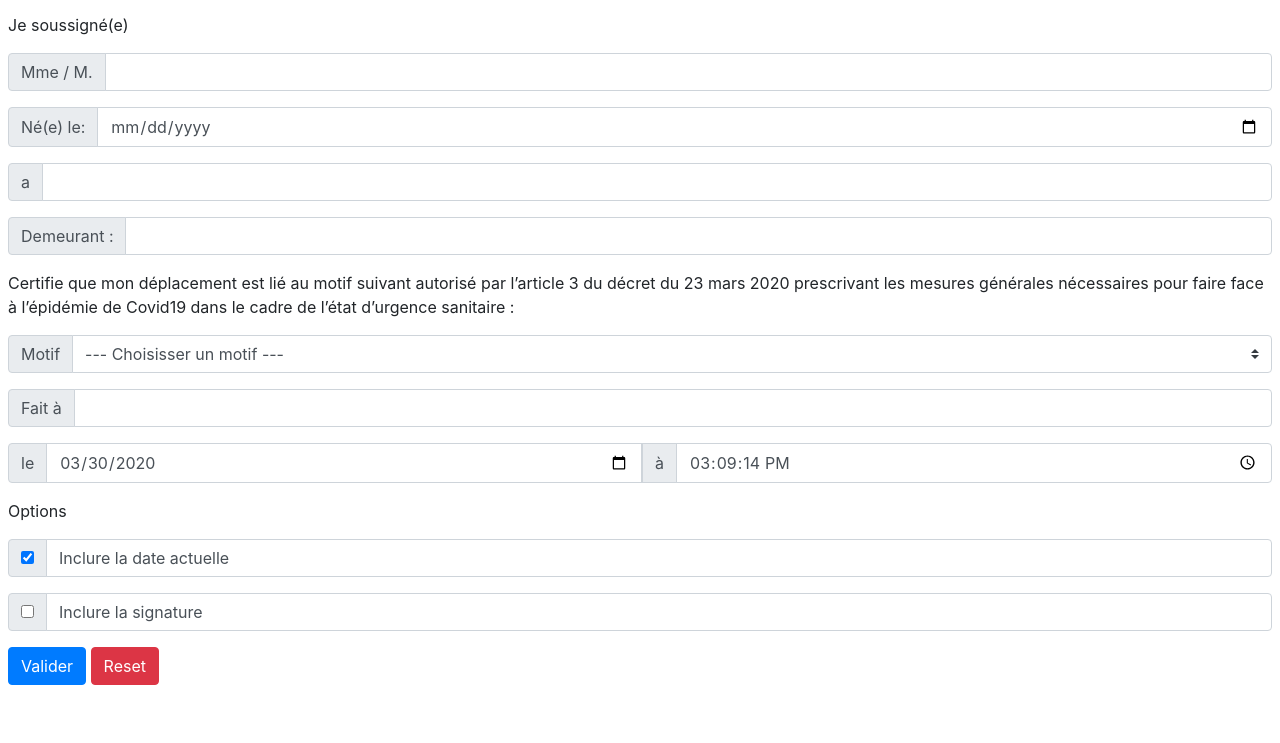
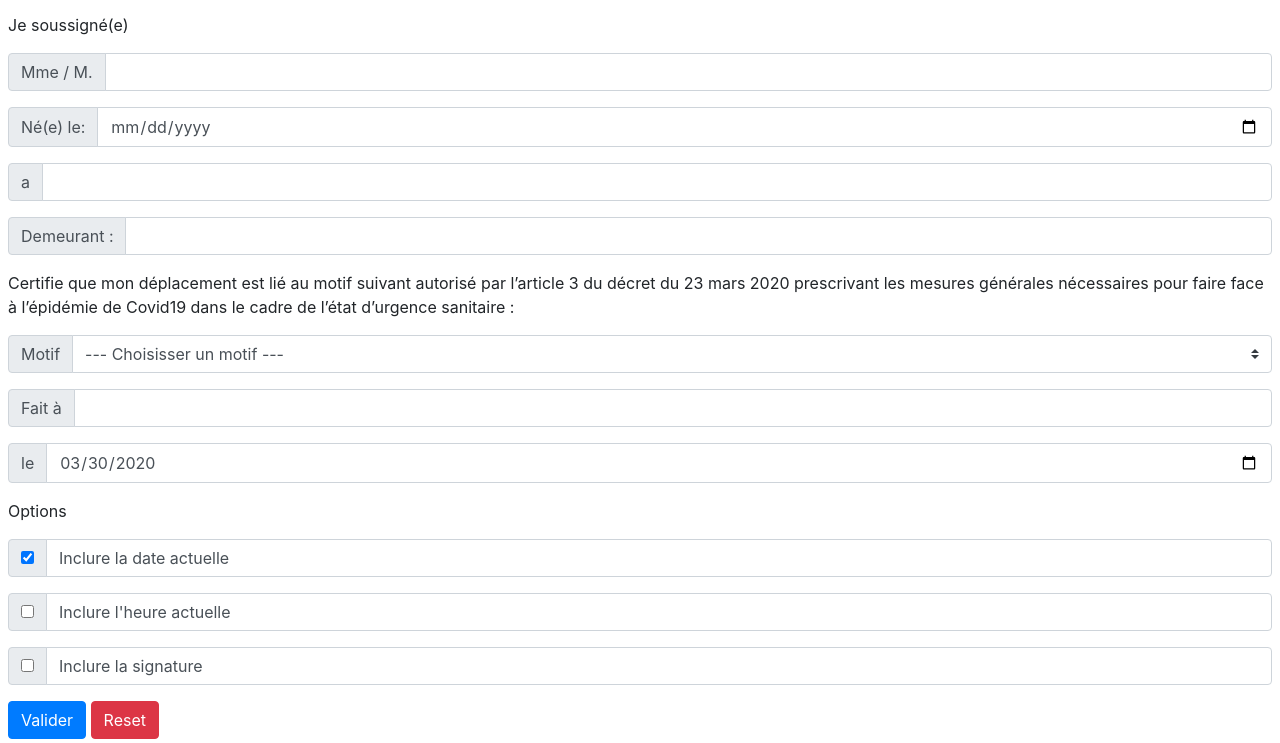
Before and after one commit to FirelightFlagboy/coronavirus-attestation-fr, a website with bundled scripts: page index.html in a window 1280 px wide. Shown: the part 68-811 px from the top of the page. Built offline with nearby package versions, Linux system fonts and the light colour scheme.

Commit message:
wip on main page

```diff
--- a/index.html
+++ b/index.html
@@ -71,17 +71,19 @@
 				<input type="text" name="created-where" id="created-where" class="form-control"
 					autocomplete="address-level2" required>
 			</div>
-			<div class="input-group mb-3" id='current-date-box'>
+			<div class="input-group mb-3" id='created-date-box'>
 				<div class="input-group-prepend">
 					<span class="input-group-text">le</span>
 				</div>
-				<input type="date" name="created-when" id="created-when-date" class="form-control" required>
+				<input type="date" name="created-when-date" id="created-when-date" class="form-control" required>
+			</div>
+			<div class='input-group mb-3' id='created-time-box'>
 				<div class="input-group-prepend">
 					<span class="input-group-text">à</span>
 				</div>
-				<input type="time" name="created-when" id="created-when-time" class="form-control" required>
+				<input type="time" name="created-when-time" id="created-when-time" class="form-control" required>
 			</div>
-			<div style="display: none;" id='sign-box'>
+			<div id='sign-box'>
 				<div class="input-group-prepend mb-1">
 					<span class="input-group-text">signature</span>
 				</div>
@@ -107,6 +109,16 @@
 			<div class="input-group mb-3">
 				<div class="input-group-prepend">
 					<div class="input-group-text">
+						<input type="checkbox" name="include-time" id="include-time">
+					</div>
+				</div>
+				<label for="include-time" class="form-control"
+					title="Inclure l'heure lors de la validation ou laisse le champs vide">Inclure l'heure
+					actuelle</label>
+			</div>
+			<div class="input-group mb-3">
+				<div class="input-group-prepend">
+					<div class="input-group-text">
 						<input type="checkbox" name="include-signature" id="include-signature">
 					</div>
 				</div>
--- a/index.js
+++ b/index.js
@@ -16,53 +16,6 @@ clearSignCanvas.addEventListener("click", (e) => {
 });
 
 canvasAddEvents(canvas);
-
-// /**
-//  * motif part
-//  */
-// let motifDetailText = document.getElementById("motif-detail");
-// let motifSelector = document.getElementById('motif');
-
-// motifSelector.addEventListener('change', (e) => {
-// 	let value = e.target.value;
-// 	motifDetailText.textContent = motif_detail[value];
-// })
-
-// /**
-//  * check box part
-//  */
-// let checkSign = document.getElementById('include-signature');
-// let signBox = document.getElementById('sign-box');
-// let includeSignature = checkSign.checked;
-
-// let checkDate = document.getElementById('include-date');
-// let currentDateBox = document.getElementById('current-date-box');
-// let includeCurrrentDate = checkDate.checked;
-
-// /**
-//  *
-//  * @param {HTMLElement} element
-//  * @param {boolean} display
-//  */
-// function updateElementDisplay(element, display) {
-// 	if (display)
-// 		element.style.display = "";
-// 	else
-// 		element.style.display = "none";
-// }
-
-// updateElementDisplay(signBox, includeSignature);
-// updateElementDisplay(currentDateBox, includeCurrrentDate);
-
-// checkSign.addEventListener('change', (e) => {
-// 	includeSignature = e.target.checked;
-// 	updateElementDisplay(signBox, includeSignature);
-// });
-
-// checkDate.addEventListener('change', (e) => {
-// 	includeCurrrentDate = e.target.checked;
-// 	updateElementDisplay(currentDateBox, includeCurrrentDate);
-// });
 
 // /**
 //  * submit part
@@ -91,10 +44,36 @@ let data = {
 	'born-where': undefined,
 	'born-when': undefined,
 	'created-where': undefined,
-	'created-when': undefined,
+	'created-when-date': undefined,
+	'created-when-time': undefined,
 	signature: undefined,
 };
 
+/**
+ *
+ * @param {HTMLElement} element
+ */
+function toggleDisplayGenerator(element) {
+	return (display) => {
+		element.style.display = display ? "" : "none";
+	}
+}
+
+/**
+ *
+ * @param {Function} callback
+ */
+function onChangeTogglerGenerator(callback) {
+	return (e) => {
+		callback(e.target.checked);
+	}
+}
+
+/**
+ *
+ * @param {Object} data
+ * @param {Function} format
+ */
 function onChangeGenerator(data, format = undefined) {
 	if (format) {
 		return (e) => {
@@ -120,6 +99,18 @@ function dateToTimestamp(date) {
 
 let reasonSelector = document.getElementById('reason');
 
+let includeDateToggler = document.getElementById('include-date');
+let includeTimeToggler = document.getElementById('include-time');
+let includeSignToggler = document.getElementById('include-signature');
+
+let toggleCreationDate = toggleDisplayGenerator(document.getElementById('created-date-box'));
+let toggleCreationTime = toggleDisplayGenerator(document.getElementById('created-time-box'));
+let toggleSignature = toggleDisplayGenerator(document.getElementById('sign-box'));
+
+toggleCreationDate(includeDateToggler.checked);
+toggleCreationTime(includeTimeToggler.checked);
+toggleSignature(includeSignToggler.checked);
+
 document.getElementById('name').addEventListener('change', onChangeGenerator(data));
 document.getElementById('born-when').addEventListener('change', onChangeGenerator(data, dateToTimestamp));
 document.getElementById('born-where').addEventListener('change', onChangeGenerator(data));
@@ -128,7 +119,12 @@ document.getElementById('residing').addEventListener('change', onChangeGenerator
 reasonSelector.addEventListener('change', onChangeGenerator(data));
 
 document.getElementById('created-where').addEventListener('change', onChangeGenerator(data));
-document.getElementById('created-when').addEventListener('change', onChangeGenerator(data, dateToTimestamp));
+document.getElementById('created-when-date').addEventListener('change', onChangeGenerator(data, dateToTimestamp));
+document.getElementById('created-when-time').addEventListener('change', onChangeGenerator(data, dateToTimestamp));
+
+includeDateToggler.addEventListener('change', onChangeTogglerGenerator(toggleCreationDate));
+includeTimeToggler.addEventListener('change', onChangeTogglerGenerator(toggleCreationTime));
+includeSignToggler.addEventListener('change', onChangeTogglerGenerator(toggleSignature));
 
 for (let motif in motifs) {
 	const short = motifs[motif].short;
```
